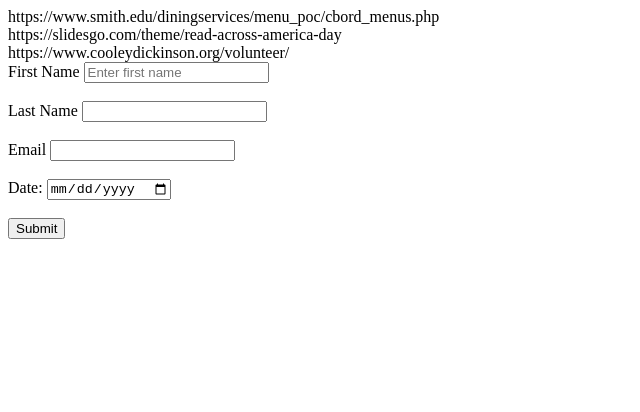
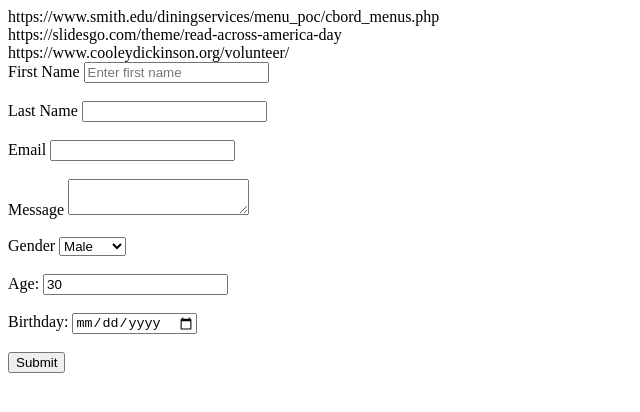
Before and after one commit to leslieortizvargas/secondtry, a plain HTML site: page index.html in a window 1280 px wide. Shown: the whole page, without its empty margins (0-640 px from the left). Drawn offline with Linux system fonts and the light colour scheme.

Commit message:
changed the form to be different

```diff
--- a/index.html
+++ b/index.html
@@ -48,8 +48,33 @@
         <br>
 
         <div>
-            <label> Date:</label>
-            <input type = "date" name = "today-date">
+            <label> Message</label>
+            <textarea name = "message"></textarea>
+        </div>
+
+        <br>
+
+        <div>
+            <label> Gender</label>
+            <select name = "gender">
+                <option value = "male">Male</option>
+                <option value = "female">Female</option>
+                <option value = "other">Other</option>
+            </select>
+        </div>
+
+        <br>
+
+        <div>
+            <label> Age:</label>
+            <input type = "number" name = "age" value = "30">
+        </div>
+
+        <br>
+
+        <div>
+            <label> Birthday:</label>
+            <input type = "date" name = "birthday">
         </div>
 
         <br>
```
